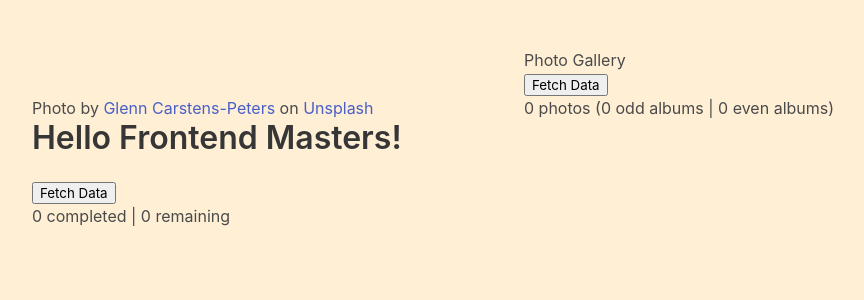
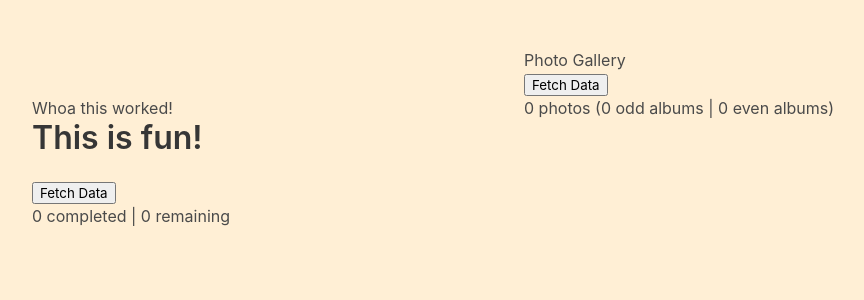
Before and after one commit to bencodezen/nuxt-3-fundamentals-workshop, a Nuxt app in the folder app/: page / in a window 1280 px wide. Shown: the top 300 px of the page, without its empty margins (128-992 px from the left). Built offline with nearby package versions, Linux system fonts and the light colour scheme.

Commit message:
feature: refactor TodoViewer to use props and slotProps

```diff
--- a/app/app.vue
+++ b/app/app.vue
@@ -8,7 +8,11 @@ import TodoViewer from './components/TodoViewer'
     <div class="section">
       <div class="columns">
         <div class="column">
-          <TodoViewer />
+          <TodoViewer title="This is fun!">
+            <template v-slot:hero>
+              <h3>Whoa this worked!</h3>
+            </template>
+          </TodoViewer>
         </div>
         <div class="column">
           <PhotoGallery />
--- a/app/components/TodoViewer.vue
+++ b/app/components/TodoViewer.vue
@@ -1,5 +1,12 @@
 <script setup>
-import { ref, computed } from 'vue'
+import { defineProps, ref, computed } from 'vue'
+
+defineProps({
+  title: {
+    type: String,
+    default: 'Hello Frontend Masters!'
+  }
+})
 
 const todoList = ref([])
 
@@ -22,24 +29,19 @@ function fetchTodoList() {
 
 <template>
   <div class="section">
-    <p>
-      Photo by
-      <a
-        href="https://unsplash.com/@glenncarstenspeters?utm_source=unsplash&utm_medium=referral&utm_content=creditCopyText"
-        >Glenn Carstens-Peters</a
-      >
-      on
-      <a
-        href="https://unsplash.com/s/photos/todo?utm_source=unsplash&utm_medium=referral&utm_content=creditCopyText"
-        >Unsplash</a
-      >
-    </p>
-    <h1 class="title">Hello Frontend Masters!</h1>
+    <slot name="hero" />
+    <h1 class="title">{{ title }}</h1>
     <button @click="fetchTodoList">Fetch Data</button>
-    <p>
-      {{ completedItems.length }} completed |
-      {{ remainingItems.length }} remaining
-    </p>
+    <slot
+      name="metrics"
+      :completed="completedItems"
+      :remaining="remainingItems"
+    >
+      <p>
+        {{ completedItems.length }} completed |
+        {{ remainingItems.length }} remaining
+      </p>
+    </slot>
     <ul class="list">
       <li v-for="todo in todoList" :key="`todo-id-${todo.id}`">
         <input type="checkbox" :checked="todo.completed" /> {{ todo.title }}
@@ -48,21 +50,4 @@ function fetchTodoList() {
   </div>
 </template>
 
-<style lang="scss">
-@import './node_modules/bulma/bulma.sass';
-@import './assets/styles/main.scss';
-
-:root {
-  --text-color: #{$textColor};
-}
-
-.heading {
-  color: var(--text-color);
-}
-
-.list {
-  color: var(--text-color);
-  display: grid;
-  grid-template-columns: repeat(2, 1fr);
-}
-</style>
+<style lang="scss"></style>
```
